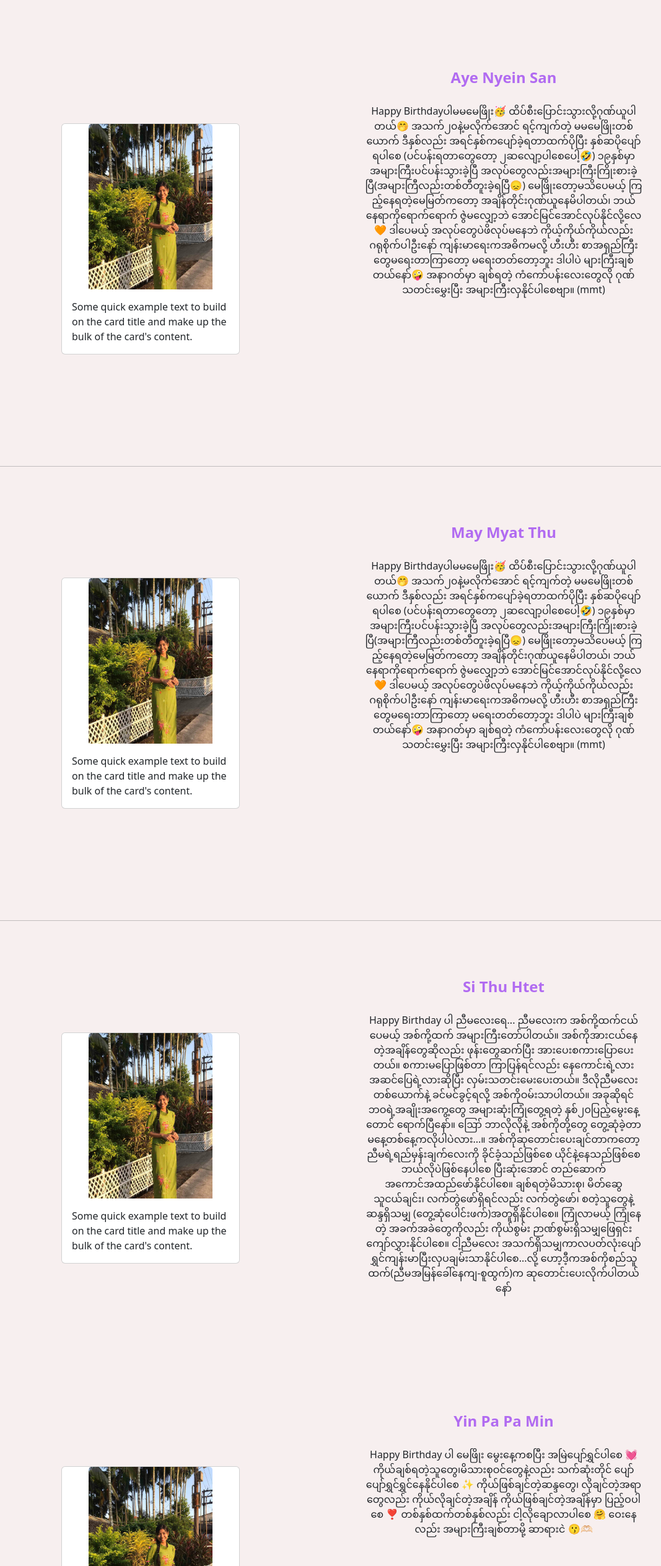
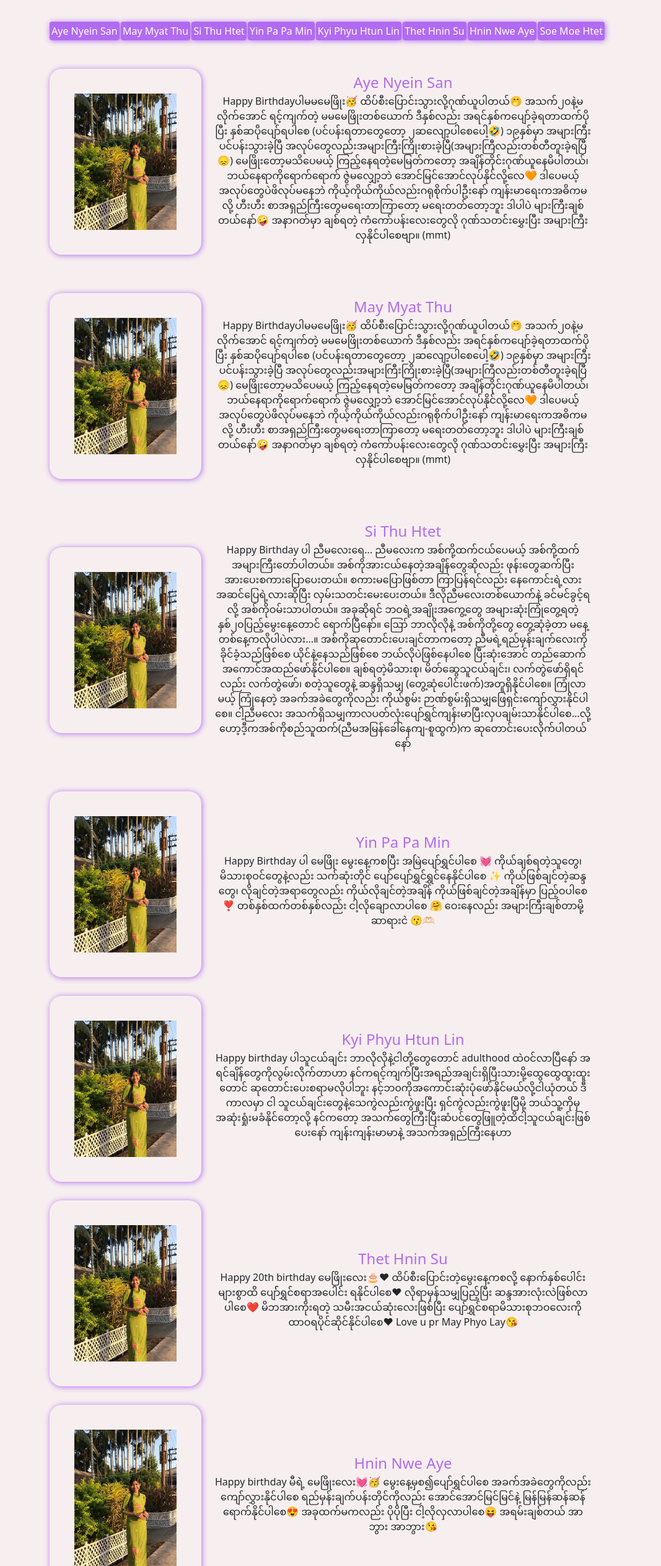
Before and after one commit to ayenyein22/mayphyo_responsive, a plain HTML site: page htmlpages/wishes.html in a window 1280 px wide. Shown: the part 113-2640 px from the top of the page at 62% size, without its empty margins (112-1179 px from the left). Drawn offline with nearby package versions, Linux system fonts and the light colour scheme.

Commit message:
responsive wishes

```diff
--- a/csspages/wishes.css
+++ b/csspages/wishes.css
@@ -43,17 +43,57 @@
     font-size: 20px;
     padding: 50px;
   }
-  .card {
-    margin: 0 auto;
+  .wish,
+  .wish-list {
+    flex-wrap: wrap;
+  }
+  .wish-list {
+    margin: 20px auto;
   }
 }
 
-.wisher-name {
+.container-wishes {
+  width: 70%;
+  display: block;
+  margin: 30px auto;
+}
+.wish-name {
   color: var(--background-color);
   font-size: 1.5em;
 }
-.card {
-  margin: 30% auto;
+.wish-list {
+  width: 70%;
+  display: block;
+  margin: 0 auto;
 }
-.col-md-6 {
+.wish,
+.wish-list {
+  display: flex;
+  flex-direction: row;
+  align-items: center;
+  justify-content: space-between;
 }
+.wish-photo {
+  width: 300px;
+  height: 300px;
+  object-fit: cover;
+  object-position: center;
+  padding: 40px;
+  border-radius: 20px;
+  box-shadow: 1px 1px 10px var(--background-color);
+}
+.wish-text {
+  padding: 20px;
+}
+button {
+  border: none;
+  box-shadow: 1px 1px 10px var(--background-color);
+  background-color: var(--background-color);
+  padding: 3px;
+  border-radius: 4px;
+}
+.list-link {
+  text-decoration: none;
+  color: white;
+  font-size: 16px;
+}
--- a/htmlpages/wishes.html
+++ b/htmlpages/wishes.html
@@ -66,29 +66,29 @@
         Let's Hear What Our Group of Friend is Wishing Her!!!
       </h1>
     </div>
+    <div class="wish-list">
+      <button><a href="#ayenyein" class="list-link">Aye Nyein San</a></button>
+      <button><a href="#maymyat" class="list-link">May Myat Thu</a></button>
+      <button><a href="#sithu" class="list-link">Si Thu Htet</a></button>
+      <button><a href="#yinpamin" class="list-link">Yin Pa Pa Min</a></button>
+      <button>
+        <a href="#kyiphyu" class="list-link">Kyi Phyu Htun Lin</a>
+      </button>
+      <button><a href="#asu" class="list-link">Thet Hnin Su</a></button>
+      <button><a href="#hninnwe" class="list-link">Hnin Nwe Aye</a></button>
+      <button><a href="#soegyi" class="list-link">Soe Moe Htet</a></button>
+    </div>
     <!--Body Container-->
     <!--Aye Nyein-->
-    <div class="container card-container">
-      <div class="row">
-        <div class="col-md-6 mt-5 mt-md-0">
-          <div class="card mx-auto d-block" style="width: 18rem">
+    <div class="container-wishes" id="ayenyein">
+      <div class="wish">
         <img
           src="../images/images_people/mayphyo-green.jpeg"
-              class="card-img-top mx-auto d-block"
-              alt="Aye Nyein San "
+          alt="Aye Nyein San"
+          class="wish-photo mx-auto d-block"
         />
-            <div class="card-body">
-              <p class="card-text">
-                Some quick example text to build on the card title and make up
-                the bulk of the card's content.
-              </p>
-            </div>
-          </div>
-        </div>
-        <div class="col-md-6 text-center mt-5 mt-md-0">
-          <p class="wish-text p-5">
-            <br />
-            <strong class="wisher-name">Aye Nyein San</strong><br />
+        <p class="wish-text text-center">
+          <span class="wish-name">Aye Nyein San</span>
           <br />
           Happy Birthdayပါမမမေဖြိုး🥳 ထိပ်စီးပြောင်းသွားလို့ဂုဏ်ယူပါတယ်🤭
           အသက်၂၀နဲ့မလိုက်အောင် ရင့်ကျက်တဲ့ မမမေဖြိုးတစ်ယောက် ဒီနှစ်လည်း
@@ -105,30 +105,16 @@
         </p>
       </div>
     </div>
-    </div>
-    <hr />
     <!--May Myat-->
-    <div class="container card-container">
-      <div class="row">
-        <div class="col-md-6">
-          <div class="card mx-auto d-block" style="width: 18rem">
+    <div class="container-wishes" id="maymyat">
+      <div class="wish">
         <img
           src="../images/images_people/mayphyo-green.jpeg"
-              class="card-img-top mx-auto d-block"
-              alt="May Myat "
+          alt="May Myat Thu"
+          class="wish-photo mx-auto d-block"
         />
-            <div class="card-body">
-              <p class="card-text">
-                Some quick example text to build on the card title and make up
-                the bulk of the card's content.
-              </p>
-            </div>
-          </div>
-        </div>
-        <div class="col-md-6 text-center">
-          <p class="wish-text p-5">
-            <br />
-            <strong class="wisher-name">May Myat Thu</strong><br />
+        <p class="wish-text text-center">
+          <span class="wish-name">May Myat Thu</span>
           <br />
           Happy Birthdayပါမမမေဖြိုး🥳 ထိပ်စီးပြောင်းသွားလို့ဂုဏ်ယူပါတယ်🤭
           အသက်၂၀နဲ့မလိုက်အောင် ရင့်ကျက်တဲ့ မမမေဖြိုးတစ်ယောက် ဒီနှစ်လည်း
@@ -145,44 +131,30 @@
         </p>
       </div>
     </div>
-    </div>
-    <hr />
     <!--Si Thu Htet-->
-    <div class="container card-container">
-      <div class="row">
-        <div class="col-md-6">
-          <div class="card mx-auto d-block" style="width: 18rem">
+    <div class="container-wishes" id="sithu">
+      <div class="wish">
         <img
           src="../images/images_people/mayphyo-green.jpeg"
-              class="card-img-top mx-auto d-block"
-              alt="Si Thu Htet "
+          alt="Si Thu Htet"
+          class="wish-photo mx-auto d-block"
         />
-            <div class="card-body">
-              <p class="card-text">
-                Some quick example text to build on the card title and make up
-                the bulk of the card's content.
-              </p>
-            </div>
-          </div>
-        </div>
-        <div class="col-md-6 text-center">
-          <p class="wish-text p-5">
-            <br />
-            <strong class="wisher-name">Si Thu Htet</strong><br />
+        <p class="wish-text text-center">
+          <span class="wish-name">Si Thu Htet</span>
           <br />
           Happy Birthday ပါ ညီမလေးရေ... ညီမလေးက အစ်ကို့ထက်ငယ်ပေမယ့် အစ်ကို့ထက်
-            အများကြီးတော်ပါတယ်။ အစ်ကိုအားငယ်နေတဲ့အချိန်တွေဆိုလည်း
-            ဖုန်းတွေဆက်ပြီး အားပေးစကားပြောပေးတယ်။ စကားမပြောဖြစ်တာ ကြာပြန်ရင်လည်း
-            နေကောင်းရဲ့လား အဆင်ပြေရဲ့လားဆိုပြီး လှမ်းသတင်းမေးပေးတယ်။
-            ဒီလိုညီမလေးတစ်ယောက်နဲ့ ခင်မင်ခွင့်ရလို့ အစ်ကိုဝမ်းသာပါတယ်။ အခုဆိုရင်
-            ဘဝရဲ့အချိုးအကွေ့တွေ အများဆုံးကြုံတွေ့ရတဲ့ နှစ်၂၀ပြည့်မွေးနေ့တောင်
-            ရောက်ပြီနော်။ ဪ ဘာလိုလိုနဲ့ အစ်ကိုတို့တွေ တွေ့ဆုံခဲ့တာ
-            မနေ့တစ်နေ့ကလိုပါပဲလား...။ အစ်ကိုဆုတောင်းပေးချင်တာကတော့
-            ညီမရဲ့ရည်မှန်းချက်လေးကို ခိုင်ခံ့သည်ဖြစ်စေ ယိုင်နဲ့နေသည်ဖြစ်စေ
-            ဘယ်လိုပဲဖြစ်နေပါစေ ပြီးဆုံးအောင် တည်ဆောက်အကောင်အထည်ဖော်နိုင်ပါစေ။
-            ချစ်ရတဲ့မိသားစု၊ မိတ်ဆွေသူငယ်ချင်း၊ လက်တွဲဖော်ရှိရင်လည်း လက်တွဲဖော်၊
-            စတဲ့သူတွေနဲ့ ဆန္ဒရှိသမျှ (တွေ့ဆုံပေါင်းဖက်)အတူရှိနိုင်ပါစေ။
-            ကြုံလာမယ့် ကြုံနေတဲ့ အခက်အခဲတွေကိုလည်း ကိုယ်စွမ်း
+          အများကြီးတော်ပါတယ်။ အစ်ကိုအားငယ်နေတဲ့အချိန်တွေဆိုလည်း ဖုန်းတွေဆက်ပြီး
+          အားပေးစကားပြောပေးတယ်။ စကားမပြောဖြစ်တာ ကြာပြန်ရင်လည်း နေကောင်းရဲ့လား
+          အဆင်ပြေရဲ့လားဆိုပြီး လှမ်းသတင်းမေးပေးတယ်။ ဒီလိုညီမလေးတစ်ယောက်နဲ့
+          ခင်မင်ခွင့်ရလို့ အစ်ကိုဝမ်းသာပါတယ်။ အခုဆိုရင် ဘဝရဲ့အချိုးအကွေ့တွေ
+          အများဆုံးကြုံတွေ့ရတဲ့ နှစ်၂၀ပြည့်မွေးနေ့တောင် ရောက်ပြီနော်။ ဪ
+          ဘာလိုလိုနဲ့ အစ်ကိုတို့တွေ တွေ့ဆုံခဲ့တာ မနေ့တစ်နေ့ကလိုပါပဲလား...။
+          အစ်ကိုဆုတောင်းပေးချင်တာကတော့ ညီမရဲ့ရည်မှန်းချက်လေးကို
+          ခိုင်ခံ့သည်ဖြစ်စေ ယိုင်နဲ့နေသည်ဖြစ်စေ ဘယ်လိုပဲဖြစ်နေပါစေ ပြီးဆုံးအောင်
+          တည်ဆောက်အကောင်အထည်ဖော်နိုင်ပါစေ။ ချစ်ရတဲ့မိသားစု၊ မိတ်ဆွေသူငယ်ချင်း၊
+          လက်တွဲဖော်ရှိရင်လည်း လက်တွဲဖော်၊ စတဲ့သူတွေနဲ့ ဆန္ဒရှိသမျှ
+          (တွေ့ဆုံပေါင်းဖက်)အတူရှိနိုင်ပါစေ။ ကြုံလာမယ့် ကြုံနေတဲ့
+          အခက်အခဲတွေကိုလည်း ကိုယ်စွမ်း
           ဉာဏ်စွမ်းရှိသမျှဖြေရှင်းကျော်လွှားနိုင်ပါစေ။ ငါ့ညီမလေး
           အသက်ရှိသမျှကာလပတ်လုံးပျော်ရွှင်ကျန်းမာပြီးလှပချမ်းသာနိုင်ပါစေ...လို့
           ဟော့ဒီ့ကအစ်ကိုစည်သူထက်(ညီမအမြန်ခေါ်နေကျ-စူထွက်)က
@@ -190,29 +162,16 @@
         </p>
       </div>
     </div>
-    </div>
     <!--Yin Pa Pa Min-->
-    <div class="container card-container">
-      <div class="row">
-        <div class="col-md-6">
-          <div class="card mx-auto d-block" style="width: 18rem">
+    <div class="container-wishes" id="yinpamin">
+      <div class="wish">
         <img
           src="../images/images_people/mayphyo-green.jpeg"
-              class="card-img-top mx-auto d-block"
           alt="Yin Pa Pa Min"
+          class="wish-photo mx-auto d-block"
         />
-            <div class="card-body">
-              <p class="card-text">
-                Some quick example text to build on the card title and make up
-                the bulk of the card's content.
-              </p>
-            </div>
-          </div>
-        </div>
-        <div class="col-md-6 text-center">
-          <p class="wish-text p-5">
-            <br />
-            <strong class="wisher-name">Yin Pa Pa Min</strong><br />
+        <p class="wish-text text-center">
+          <span class="wish-name">Yin Pa Pa Min</span>
           <br />
           Happy Birthday ပါ မေဖြိုး မွေးနေ့ကစပြီး အမြဲပျော်ရွှင်ပါစေ 💓
           ကိုယ်ချစ်ရတဲ့သူတွေ၊မိသားစု‌ဝင်တွေနဲ့လည်း သက်ဆုံးတိုင်
@@ -223,29 +182,16 @@
         </p>
       </div>
     </div>
-    </div>
     <!--Kyi Phyu-->
-    <div class="container card-container">
-      <div class="row">
-        <div class="col-md-6">
-          <div class="card mx-auto d-block" style="width: 18rem">
+    <div class="container-wishes" id="kyiphyu">
+      <div class="wish">
         <img
           src="../images/images_people/mayphyo-green.jpeg"
-              class="card-img-top mx-auto d-block"
-              alt="Kyi Phyu "
+          alt="Kyi Phyu"
+          class="wish-photo mx-auto d-block"
         />
-            <div class="card-body">
-              <p class="card-text">
-                Some quick example text to build on the card title and make up
-                the bulk of the card's content.
-              </p>
-            </div>
-          </div>
-        </div>
-        <div class="col-md-6 text-center">
-          <p class="wish-text p-5">
-            <br />
-            <strong class="wisher-name">Kyi Phyu Htun Lin</strong><br />
+        <p class="wish-text text-center">
+          <span class="wish-name">Kyi Phyu Htun Lin</span>
           <br />
           Happy birthday ပါသူငယ်ချင်း ဘာလိုလိုနဲ့ငါတို့တွေတောင် adulthood
           ထဲ၀င်လာပြီနော် အရင်ချိန်တွေကိုလွမ်းလိုက်တာဟာ
@@ -259,29 +205,16 @@
         </p>
       </div>
     </div>
-    </div>
     <!--Thet Hnin Su-->
-    <div class="container card-container">
-      <div class="row">
-        <div class="col-md-6">
-          <div class="card mx-auto d-block" style="width: 18rem">
+    <div class="container-wishes" id="asu">
+      <div class="wish">
         <img
           src="../images/images_people/mayphyo-green.jpeg"
-              class="card-img-top mx-auto d-block"
-              alt="Thet Hnin Su "
+          alt="Thet Hnin Su"
+          class="wish-photo mx-auto d-block"
         />
-            <div class="card-body">
-              <p class="card-text">
-                Some quick example text to build on the card title and make up
-                the bulk of the card's content.
-              </p>
-            </div>
-          </div>
-        </div>
-        <div class="col-md-6 text-center">
-          <p class="wish-text p-5">
-            <br />
-            <strong class="wisher-name">Thet Hnin Su</strong><br />
+        <p class="wish-text text-center">
+          <span class="wish-name">Thet Hnin Su</span>
           <br />
           Happy 20th birthday မေဖြိုးလေး🎂❤ ထိပ်စီးပြောင်းတဲ့မွေးနေ့ကစလို့
           နောက်နှစ်ပေါင်းများစွာထိ ပျော််ရွှင်စရာအပေါင်း ရနိုင်ပါစေ❤
@@ -291,29 +224,16 @@
         </p>
       </div>
     </div>
-    </div>
     <!--Hnin Nwe-->
-    <div class="container card-container">
-      <div class="row">
-        <div class="col-md-6">
-          <div class="card mx-auto d-block" style="width: 18rem">
+    <div class="container-wishes" id="hninnwe">
+      <div class="wish">
         <img
           src="../images/images_people/mayphyo-green.jpeg"
-              class="card-img-top mx-auto d-block"
-              alt="Nwe Aye"
+          alt="Hnin Nwe Aye"
+          class="wish-photo mx-auto d-block"
         />
-            <div class="card-body">
-              <p class="card-text">
-                Some quick example text to build on the card title and make up
-                the bulk of the card's content.
-              </p>
-            </div>
-          </div>
-        </div>
-        <div class="col-md-6 text-center">
-          <p class="wish-text p-5">
-            <br />
-            <strong class="wisher-name">Hnin Nwe Aye</strong><br />
+        <p class="wish-text text-center">
+          <span class="wish-name">Hnin Nwe Aye</span>
           <br />
           Happy birthday မီရဲ့ မေဖြိုးလေး💓🥳 မွေးနေ့မှစ၍ပျော်ရွှင်ပါစေ
           အခက်အခဲတွေကိုလည်း ကျော်လွှားနိုင်ပါစေ ရည်မှန်းချက်ပန်းတိုင်ကိုလည်း
@@ -322,49 +242,35 @@
         </p>
       </div>
     </div>
-    </div>
     <!--Soe Moe Htet-->
-    <div class="container card-container">
-      <div class="row">
-        <div class="col-md-6">
-          <div class="card mx-auto d-block" style="width: 18rem">
+    <div class="container-wishes" id="soegyi">
+      <div class="wish">
         <img
           src="../images/images_people/mayphyo-green.jpeg"
-              class="card-img-top mx-auto d-block"
-              alt="Soe Moe Htet "
+          alt="Soe Moe Htet"
+          class="wish-photo mx-auto d-block"
         />
-            <div class="card-body">
-              <p class="card-text">
-                Some quick example text to build on the card title and make up
-                the bulk of the card's content.
-              </p>
-            </div>
-          </div>
-        </div>
-        <div class="col-md-6 text-center">
-          <p class="wish-text p-5">
-            <br />
-            <strong class="wisher-name">Soe Moe Htet</strong><br />
+        <p class="wish-text text-center">
+          <span class="wish-name">Soe Moe Htet</span>
           <br />
           Happy Birthday ပါ ညီမလေးရေ... ညီမလေးက အစ်ကို့ထက်ငယ်ပေမယ့် အစ်ကို့ထက်
-            အများကြီးတော်ပါတယ်။ အစ်ကိုအားငယ်နေတဲ့အချိန်တွေဆိုလည်း
-            ဖုန်းတွေဆက်ပြီး အားပေးစကားပြောပေးတယ်။ စကားမပြောဖြစ်တာ ကြာပြန်ရင်လည်း
-            နေကောင်းရဲ့လား အဆင်ပြေရဲ့လားဆိုပြီး လှမ်းသတင်းမေးပေးတယ်။
-            ဒီလိုညီမလေးတစ်ယောက်နဲ့ ခင်မင်ခွင့်ရလို့ အစ်ကိုဝမ်းသာပါတယ်။ အခုဆိုရင်
-            ဘဝရဲ့အချိုးအကွေ့တွေ အများဆုံးကြုံတွေ့ရတဲ့ နှစ်၂၀ပြည့်မွေးနေ့တောင်
-            ရောက်ပြီနော်။ ဪ ဘာလိုလိုနဲ့ အစ်ကိုတို့တွေ တွေ့ဆုံခဲ့တာ
-            မနေ့တစ်နေ့ကလိုပါပဲလား...။ အစ်ကိုဆုတောင်းပေးချင်တာကတော့
-            ညီမရဲ့ရည်မှန်းချက်လေးကို ခိုင်ခံ့သည်ဖြစ်စေ ယိုင်နဲ့နေသည်ဖြစ်စေ
-            ဘယ်လိုပဲဖြစ်နေပါစေ ပြီးဆုံးအောင် တည်ဆောက်အကောင်အထည်ဖော်နိုင်ပါစေ။
-            ချစ်ရတဲ့မိသားစု၊ မိတ်ဆွေသူငယ်ချင်း၊ လက်တွဲဖော်ရှိရင်လည်း လက်တွဲဖော်၊
-            စတဲ့သူတွေနဲ့ ဆန္ဒရှိသမျှ (တွေ့ဆုံပေါင်းဖက်)အတူရှိနိုင်ပါစေ။
-            ကြုံလာမယ့် ကြုံနေတဲ့ အခက်အခဲတွေကိုလည်း ကိုယ်စွမ်း
+          အများကြီးတော်ပါတယ်။ အစ်ကိုအားငယ်နေတဲ့အချိန်တွေဆိုလည်း ဖုန်းတွေဆက်ပြီး
+          အားပေးစကားပြောပေးတယ်။ စကားမပြောဖြစ်တာ ကြာပြန်ရင်လည်း နေကောင်းရဲ့လား
+          အဆင်ပြေရဲ့လားဆိုပြီး လှမ်းသတင်းမေးပေးတယ်။ ဒီလိုညီမလေးတစ်ယောက်နဲ့
+          ခင်မင်ခွင့်ရလို့ အစ်ကိုဝမ်းသာပါတယ်။ အခုဆိုရင် ဘဝရဲ့အချိုးအကွေ့တွေ
+          အများဆုံးကြုံတွေ့ရတဲ့ နှစ်၂၀ပြည့်မွေးနေ့တောင် ရောက်ပြီနော်။ ဪ
+          ဘာလိုလိုနဲ့ အစ်ကိုတို့တွေ တွေ့ဆုံခဲ့တာ မနေ့တစ်နေ့ကလိုပါပဲလား...။
+          အစ်ကိုဆုတောင်းပေးချင်တာကတော့ ညီမရဲ့ရည်မှန်းချက်လေးကို
+          ခိုင်ခံ့သည်ဖြစ်စေ ယိုင်နဲ့နေသည်ဖြစ်စေ ဘယ်လိုပဲဖြစ်နေပါစေ ပြီးဆုံးအောင်
+          တည်ဆောက်အကောင်အထည်ဖော်နိုင်ပါစေ။ ချစ်ရတဲ့မိသားစု၊ မိတ်ဆွေသူငယ်ချင်း၊
+          လက်တွဲဖော်ရှိရင်လည်း လက်တွဲဖော်၊ စတဲ့သူတွေနဲ့ ဆန္ဒရှိသမျှ
+          (တွေ့ဆုံပေါင်းဖက်)အတူရှိနိုင်ပါစေ။ ကြုံလာမယ့် ကြုံနေတဲ့
+          အခက်အခဲတွေကိုလည်း ကိုယ်စွမ်း
           ဉာဏ်စွမ်းရှိသမျှဖြေရှင်းကျော်လွှားနိုင်ပါစေ။ ငါ့ညီမလေး
           အသက်ရှိသမျှကာလပတ်လုံးပျော်ရွှင်ကျန်းမာပြီးလှပချမ်းသာနိုင်ပါစေ...လို့
           ဟော့ဒီ့ကအစ်ကိုစည်သူထက်(ညီမအမြန်ခေါ်နေကျ-စူထွက်)က
           ဆုတောင်းပေးလိုက်ပါတယ်နော်
         </p>
-        </div>
       </div>
     </div>
     <footer>
```
Lines whose indentation alone changed are shown as unchanged.
